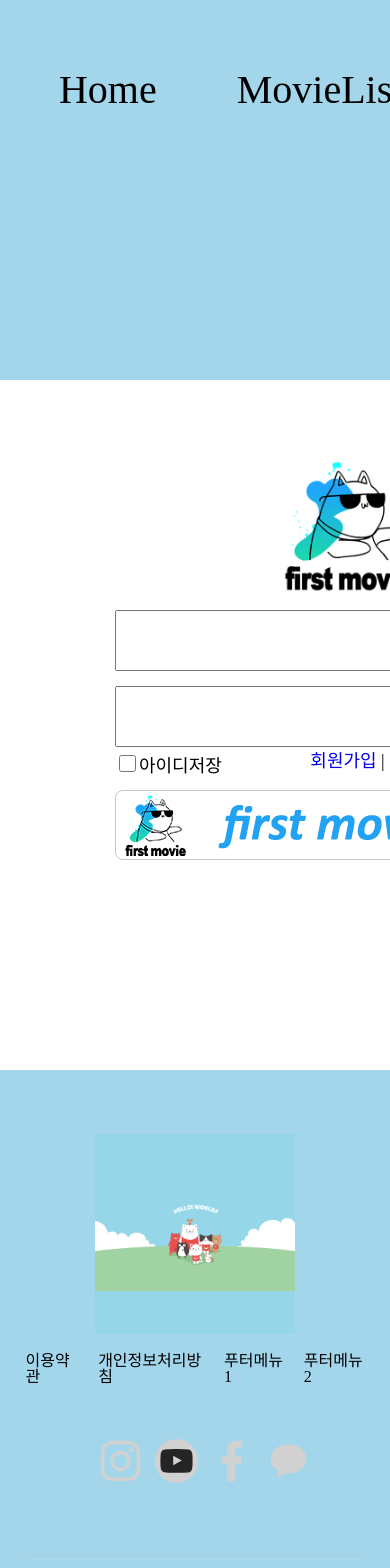
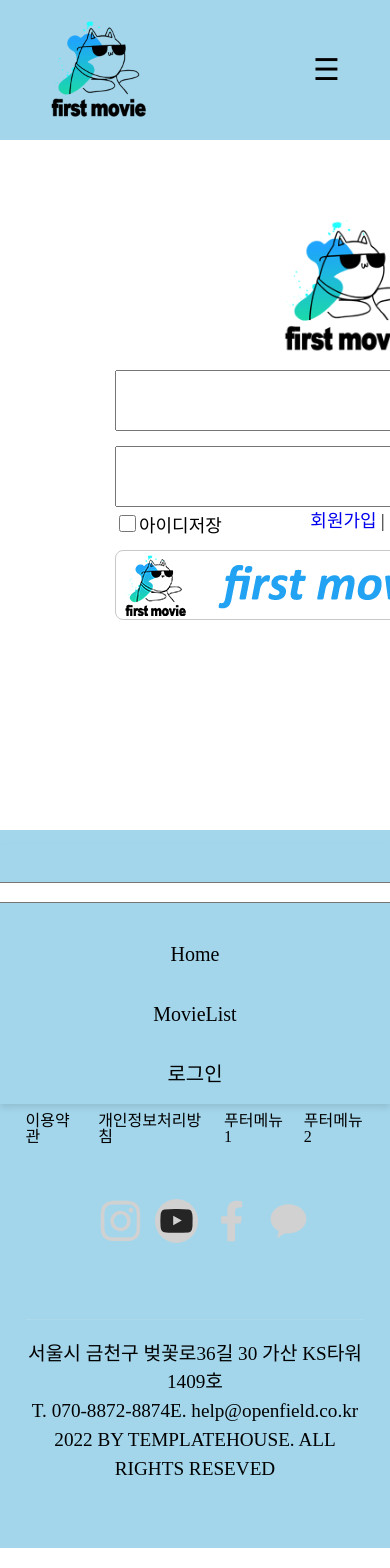
Before and after one commit to hnihoon/SeSAC_miniproject, a React (Vite) app: page /loginPage in a window 390 px wide. Shown: the top 1568 px of the page. Built offline with nearby package versions, Linux system fonts and the light colour scheme; no server answers.

Commit message:
화면 축소 시 햄버거 아이콘으로 변경 코드 작성 중

```diff
--- a/src/components/Header.jsx
+++ b/src/components/Header.jsx
@@ -1,42 +1,124 @@
-import React from "react";
-import { Link,useNavigate } from "react-router-dom";
+// import React from "react";
+// import { Link,useNavigate } from "react-router-dom";
+// import { login, logout } from "../store/slices/authSlice";
+// import { useSelector,useDispatch } from "react-redux";
+// import '../css/header.css'
+
+
+// export default function Header() {
+//   const navigate = useNavigate();
+//   const {isLoggedIn} = useSelector((state) => state.auth);
+//   const posts = useSelector((state) => state.posts);
+
+//   const dispatch = useDispatch();
+
+//   return (
+// <div id="headerMain">
+//     <div className='logo'
+//     onClick={() => {
+//       navigate("/")
+//     }}>
+//     <img src="/images/logo.png" alt="로고" id="logoimg"></img>
+//     </div>
+
+
+//   <div className='mainch'
+//   onClick={() => {
+//               navigate("/")
+//             }}>Home
+//   </div>
+//   <div className='mainch'
+//   onClick={() => {
+//     navigate(`/movieListPage/movieListPageList/${posts[0].name}`, { state: { genreId : posts[0].id } })
+//   }}>MovieList
+//   </div>
+// <div className="loglogo">
+//    {isLoggedIn ? (
+//           <div
+//             onClick={() => {
+//               dispatch(logout());
+//             }}
+//           >
+//             로그아웃
+//           </div>
+//         ) : (
+//           <div
+//             onClick={() => {
+//               navigate("/loginPage")
+//             }}
+//           >
+//             로그인
+//           </div>
+//         )}
+//     </div>
+// </div>
+// )
+// }
+
+import React, { useState } from "react";
+import { Link, useNavigate } from "react-router-dom";
 import { login, logout } from "../store/slices/authSlice";
-import { useSelector,useDispatch } from "react-redux";
-import '../css/header.css'
-
+import { useSelector, useDispatch } from "react-redux";
+import '../css/header.css';
 
 export default function Header() {
   const navigate = useNavigate();
-  const {isLoggedIn} = useSelector((state) => state.auth);
+  const { isLoggedIn } = useSelector((state) => state.auth);
   const posts = useSelector((state) => state.posts);
+  const dispatch = useDispatch();
 
-  const dispatch = useDispatch();
+  // 햄버거 메뉴 상태
+  const [menuOpen, setMenuOpen] = useState(false);
 
   return (
     <div id="headerMain">
-    <div className='logo'
+      {/* 로고 */}
+      <div
+        className="logo"
         onClick={() => {
-      navigate("/")
-    }}>
+          navigate("/");
+        }}
+      >
         <img src="/images/logo.png" alt="로고" id="logoimg"></img>
       </div>
 
+      {/* 햄버거 아이콘 */}
+      <div
+        className="hamburger"
+        onClick={() => setMenuOpen((prev) => !prev)}
+      >
+        &#9776;
+      </div>
 
-  <div className='mainch'
+      {/* 메뉴 아이템 */}
+      <div className={`menu-items ${menuOpen ? "show" : ""}`}>
+        <div className="search"><input type="text" className="searchinput"/>검색</div>
+        <div
+          className="mainch"
           onClick={() => {
-              navigate("/")
-            }}>Home
+            setMenuOpen(false);
+            navigate("/");
+          }}
+        >
+          Home
         </div>
-  <div className='mainch'
+        <div
+          className="mainch"
           onClick={() => {
-    navigate(`/movieListPage/movieListPageList/${posts[0].name}`, { state: { genreId : posts[0].id } })
-  }}>MovieList
+            setMenuOpen(false);
+            navigate(`/movieListPage/movieListPageList/${posts[0].name}`, {
+              state: { genreId: posts[0].id },
+            });
+          }}
+        >
+          MovieList
         </div>
         <div className="loglogo">
           {isLoggedIn ? (
             <div
               onClick={() => {
                 dispatch(logout());
+                setMenuOpen(false);
               }}
             >
               로그아웃
@@ -44,7 +126,8 @@ export default function Header() {
           ) : (
             <div
               onClick={() => {
-              navigate("/loginPage")
+                navigate("/loginPage");
+                setMenuOpen(false);
               }}
             >
               로그인
@@ -52,5 +135,6 @@ export default function Header() {
           )}
         </div>
       </div>
-)
+    </div>
+  );
 }
--- a/src/css/header.css
+++ b/src/css/header.css
@@ -1,31 +1,17 @@
-#headerMain{
+ #headerMain {
     display: flex;
-    justify-content: center;
+    justify-content: space-between;
+    align-items: center;
     background-color: rgb(163, 214, 235);
-
+    padding: 20px 50px;
 }
 
-#headerMain > div{
-    padding: 20px;
-    margin: 20px;
-    cursor: pointer;
-    text-align: center;
-    line-height : 100px;
-}
-
-.mainch{
-    font-size: 40px;
-}
-
-.loglogo{
-    font-size: 30px;
-}
-
-.logo{
+#headerMain > .logo {
     display: flex;
     justify-content: left;
     width: 100px;
     height: 100px;
+    cursor: pointer;
 }
 
 .logo > img {
@@ -33,3 +19,73 @@
     margin: 0;
     padding: 0;
 }
+
+#headerMain > .menu-items {
+    display: flex;
+    align-items: center;
+    gap: 20px;
+}
+
+.menu-items > div {
+    padding: 10px;
+    cursor: pointer;
+    text-align: center;
+}
+
+.mainch {
+    font-size: 40px;
+}
+
+.loglogo {
+    font-size: 30px;
+}
+
+/* 햄버거 아이콘 */
+.hamburger {
+    display: none;
+    font-size: 30px;
+    cursor: pointer;
+}
+
+.search{
+    width: 800px;
+    font-size: 40px;
+}
+.search > input {
+    width: 80%;
+}
+
+/* 반응형: 화면 가로 크기가 810px 이하일 때 */
+@media (max-width: 810px) {
+    #headerMain {
+        justify-content: space-between;
+    }
+
+    .menu-items {
+        display: none;
+        flex-direction: column;
+        position: absolute;
+        top: 100%;
+        left: 0;
+        width: 100%;
+        background-color: rgb(163, 214, 235);
+        padding: 10px 0;
+        box-shadow: 0 4px 6px rgba(0, 0, 0, 0.1);
+    }
+
+    .menu-items.show {
+        display: flex;
+    }
+
+    .hamburger {
+        display: block;
+    }
+
+    .mainch,
+    .loglogo {
+        font-size: 20px;
+        padding: 10px 20px;
+        margin: 0;
+        text-align: left;
+    }
+}
```
Lines whose indentation alone changed are shown as unchanged.
